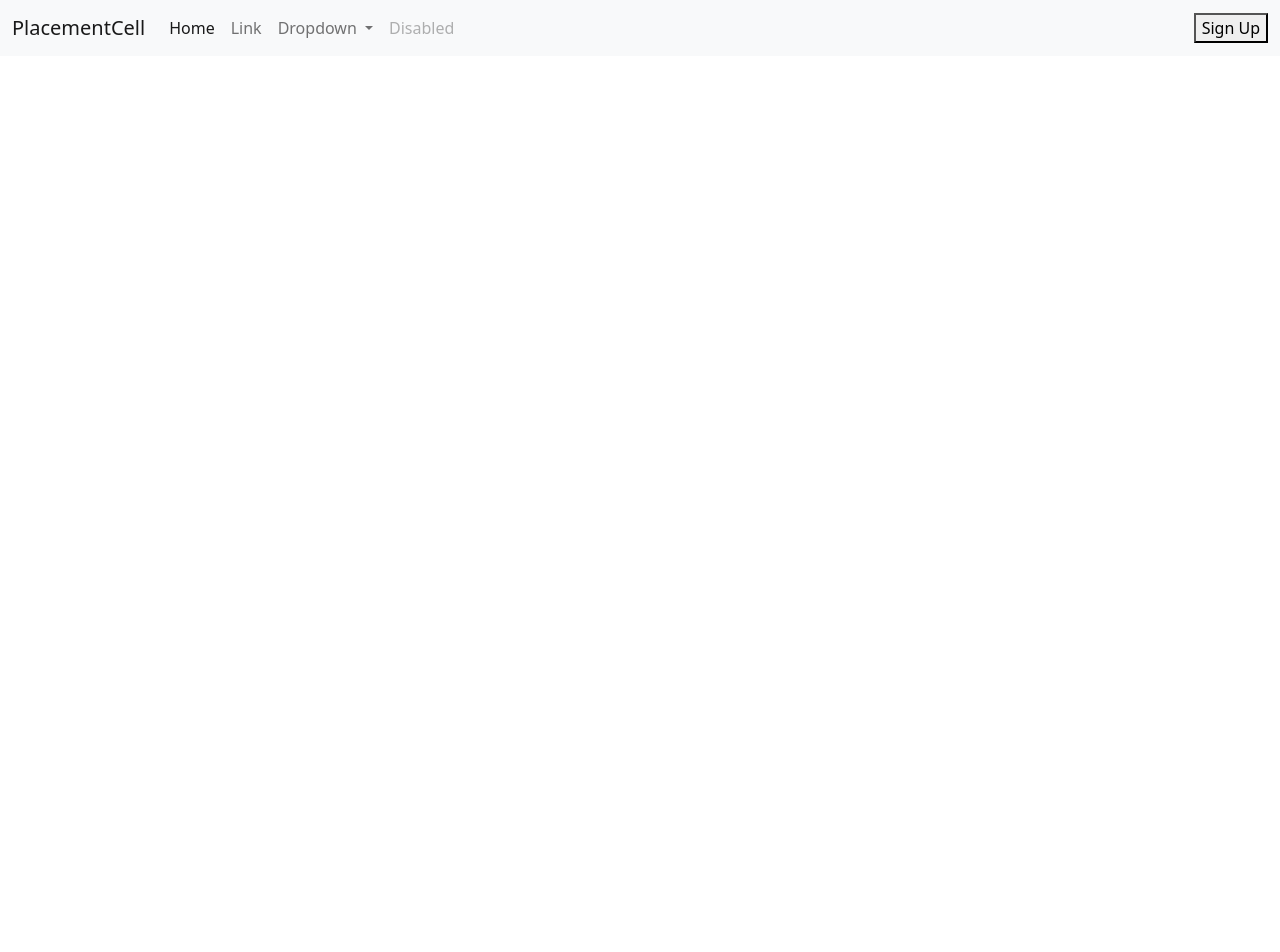
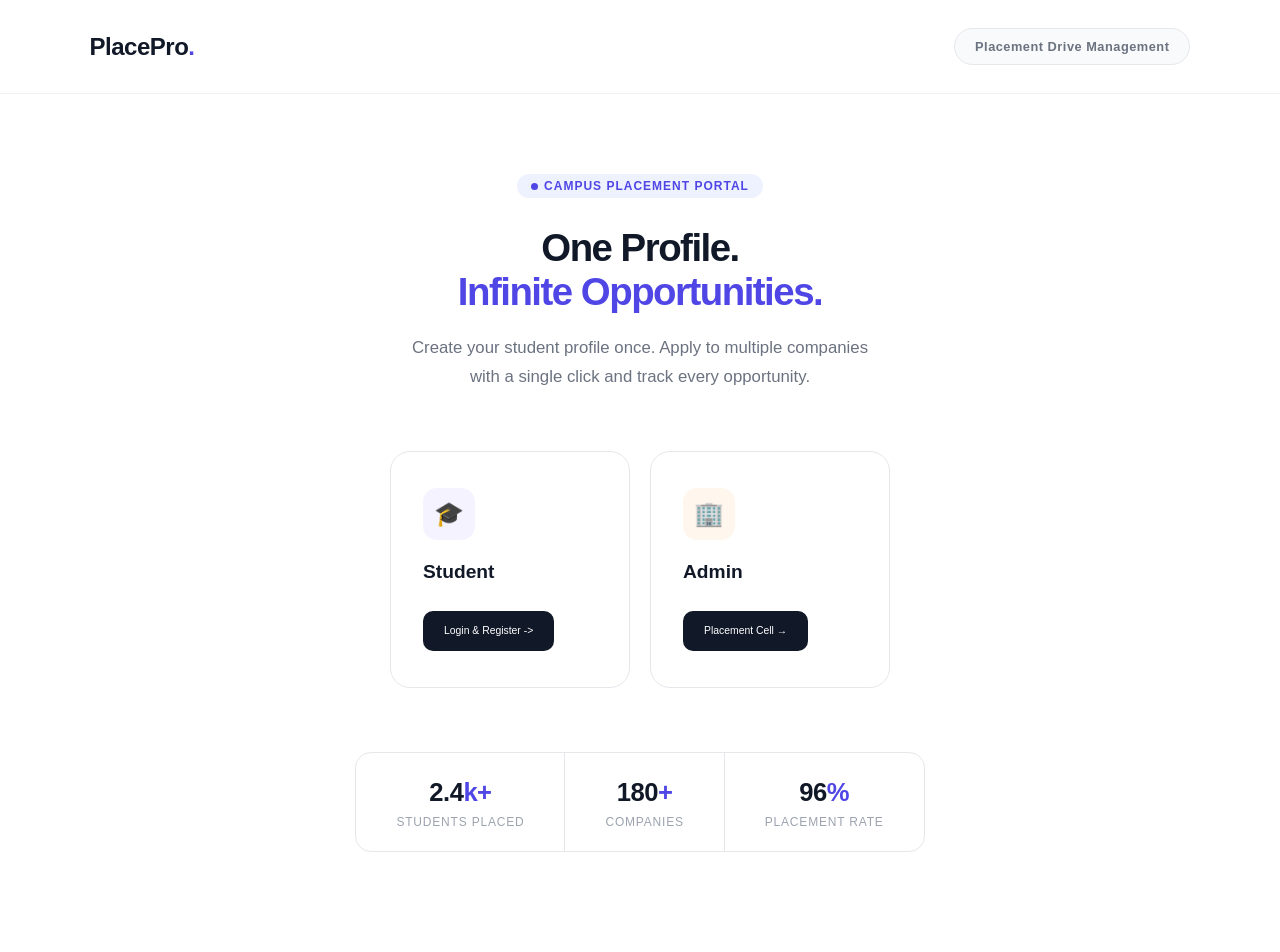
Before and after one commit to Nimesh30/PlacementCell, an Angular app in the folder frontend/placement-frontend/: page / in a window 1280 px wide. Shown: the top 952 px of the page. Before the commit the page ends 800 px from the top, so only its background shows below. Built offline with nearby package versions, Linux system fonts and the light colour scheme.

Commit message:
Design landing Page

```diff
--- a/frontend/placement-frontend/src/app/Components/home/home.css
+++ b/frontend/placement-frontend/src/app/Components/home/home.css
@@ -0,0 +1,226 @@
+
+* { margin: 0; padding: 0; box-sizing: border-box; }
+
+body {
+
+    font-family: 'Plus Jakarta Sans', sans-serif;
+    background: #ffffff;
+    color: #111827;
+    min-height: 100vh;
+}
+
+ /* HEADER */
+        header {
+            display: flex;
+            justify-content: space-between;
+            align-items: center;
+            padding: 28px 7%;
+            border-bottom: 1px solid #f1f1f1;
+        }
+
+        .logo {
+            font-size: 1.5rem;
+            font-weight: 800;
+            color: #111827;
+            letter-spacing: -0.5px;
+        }
+
+        .logo span { color: #4f46e5; }
+
+        .nav-pill {
+            font-size: 0.8rem;
+            font-weight: 600;
+            color: #6b7280;
+            background: #f9fafb;
+            border: 1px solid #e5e7eb;
+            padding: 8px 20px;
+            border-radius: 100px;
+            letter-spacing: 0.5px;
+        }
+
+        /* HERO */
+        main {
+            display: flex;
+            flex-direction: column;
+            align-items: center;
+            text-align: center;
+            padding: 80px 7% 60px;
+        }
+
+        .badge {
+            display: inline-flex;
+            align-items: center;
+            gap: 6px;
+            background: #eef2ff;
+            color: #4f46e5;
+            font-size: 0.75rem;
+            font-weight: 700;
+            letter-spacing: 1px;
+            text-transform: uppercase;
+            padding: 6px 14px;
+            border-radius: 100px;
+            margin-bottom: 28px;
+        }
+
+        .badge::before {
+            content: '';
+            width: 7px;
+            height: 7px;
+            background: #4f46e5;
+            border-radius: 50%;
+        }
+
+        h1 {
+            font-size: 2.4rem;
+            font-weight: 800;
+            line-height: 1.15;
+            letter-spacing: -1.5px;
+            color: #111827;
+            margin-bottom: 18px;
+        }
+
+        h1 .accent { color: #4f46e5; }
+
+        .subtext {
+            font-size: 1.05rem;
+            color: #6b7280;
+            max-width: 480px;
+            line-height: 1.75;
+            font-weight: 400;
+            margin-bottom: 60px;
+        }
+
+        /* CARDS */
+        .cards {
+            display: flex;
+            gap: 20px;
+            justify-content: center;
+            flex-wrap: wrap;
+            width: 100%;
+            max-width: 500px;
+        }
+
+        .card {
+            flex: 1;
+            width: 100px;
+            background: #ffffff;
+            border: 1.5px solid #e5e7eb;
+            border-radius: 20px;
+            padding: 36px 32px;
+            cursor: pointer;
+            transition: all 0.25s ease;
+            display: flex;
+            flex-direction: column;
+            align-items: flex-start;
+            text-align: left;
+        }
+
+        .card:hover {
+            border-color: #4f46e5;
+            box-shadow: 0 12px 40px rgba(79, 70, 229, 0.1);
+            transform: translateY(-6px);
+        }
+
+        .icon {
+            width: 52px;
+            height: 52px;
+            background: #f5f3ff;
+            border-radius: 14px;
+            display: flex;
+            align-items: center;
+            justify-content: center;
+            font-size: 1.5rem;
+            margin-bottom: 20px;
+        }
+
+        .card:nth-child(2) .icon {
+            background: #fff7ed;
+        }
+
+        .card h3 {
+            font-size: 1.2rem;
+            font-weight: 700;
+            color: #111827;
+            margin-bottom: 8px;
+        }
+
+        .card p {
+            font-size: 0.9rem;
+            color: #9ca3af;
+            line-height: 1.65;
+            margin-bottom: 28px;
+            font-weight: 400;
+        }
+
+        .btn {
+            margin-top: 20px;
+            display: inline-flex;
+            align-items: center;
+            gap: 8px;
+            background: #111827;
+            color: #ffffff;
+            font-size: 0.65rem;
+            font-weight: 500;
+            padding: 11px 20px;
+            border-radius: 10px;
+            transition: background 0.2s, gap 0.2s;
+        }
+
+        .card:hover .btn {
+            background: #4f46e5;
+            gap: 12px;
+        }
+
+        /* STATS */
+        .stats {
+            display: flex;
+            align-items: center;
+            gap: 0;
+            margin-top: 64px;
+            border: 1.5px solid #e5e7eb;
+            border-radius: 16px;
+            overflow: hidden;
+        }
+
+        .stat {
+            padding: 20px 40px;
+            text-align: center;
+        }
+
+        .stat + .stat {
+            border-left: 1.5px solid #e5e7eb;
+        }
+
+        .stat-num {
+            font-size: 1.6rem;
+            font-weight: 800;
+            color: #111827;
+            letter-spacing: -0.5px;
+        }
+
+        .stat-num span { color: #4f46e5; }
+
+        .stat-label {
+            font-size: 0.75rem;
+            color: #9ca3af;
+            font-weight: 500;
+            margin-top: 2px;
+            text-transform: uppercase;
+            letter-spacing: 0.8px;
+        }
+
+        /* FOOTER */
+        footer {
+            text-align: center;
+            padding: 28px;
+            font-size: 0.8rem;
+            color: #d1d5db;
+            border-top: 1px solid #f3f4f6;
+            margin-top: 60px;
+        }
+
+        @media (max-width: 640px) {
+            .cards { flex-direction: column; align-items: center; }
+            .stats { flex-direction: column; width: fit-content; }
+            .stat + .stat { border-left: none; border-top: 1.5px solid #e5e7eb; }
+        }
--- a/frontend/placement-frontend/src/app/Components/home/home.html
+++ b/frontend/placement-frontend/src/app/Components/home/home.html
@@ -1,40 +1,57 @@
-<nav class="navbar navbar-expand-lg navbar-light bg-light">
-    <div class="container-fluid">
-        <a class="navbar-brand" href="#">PlacementCell</a>
-        <button class="navbar-toggler" type="button" data-bs-toggle="collapse" data-bs-target="#navbarSupportedContent"
-            aria-controls="navbarSupportedContent" aria-expanded="false" aria-label="Toggle navigation">
-            <span class="navbar-toggler-icon"></span>
-        </button>
-        <div class="collapse navbar-collapse" id="navbarSupportedContent">
-            <ul class="navbar-nav me-auto mb-2 mb-lg-0">
-                <li class="nav-item">
-                    <a class="nav-link active" aria-current="page" href="#">Home</a>
-                </li>
-                <li class="nav-item">
-                    <a class="nav-link" href="#">Link</a>
-                </li>
-                <li class="nav-item dropdown">
-                    <a class="nav-link dropdown-toggle" href="#" id="navbarDropdown" role="button"
-                        data-bs-toggle="dropdown" aria-expanded="false">
-                        Dropdown
-                    </a>
-                    <ul class="dropdown-menu" aria-labelledby="navbarDropdown">
-                        <li><a class="dropdown-item" href="#">Action</a></li>
-                        <li><a class="dropdown-item" href="#">Another action</a></li>
-                        <li>
-                            <hr class="dropdown-divider">
-                        </li>
-                        <li><a class="dropdown-item" href="#">Something else here</a></li>
-                    </ul>
-                </li>
-                <li class="nav-item">
-                    <a class="nav-link disabled" href="#" tabindex="-1" aria-disabled="true">Disabled</a>
-                </li>
-            </ul>
-            <form class="d-flex">
-                <!-- <button class="btn btn-outline-success" routerLink="/signup">Sign Up</button> -->
-                <button (click)="goToSignup()">Sign Up</button>
-            </form>
+<!DOCTYPE html>
+<html lang="en">
+<head>
+    <meta charset="UTF-8">
+    <meta name="viewport" content="width=device-width, initial-scale=1.0">
+    <title>PlacePro | Campus Portal</title>
+    <link href="./home.css" rel="stylesheet">
+</head>
+<body>
+
+<header>
+    <div class="logo">PlacePro<span>.</span></div>
+    <span class="nav-pill">Placement Drive Management</span>
+</header>
+
+<main>
+
+    <div class="badge">Campus Placement Portal</div>
+
+        <h1>One Profile.<br><span class="accent">Infinite Opportunities.</span></h1>
+        <p class="subtext">Create your student profile once. Apply to multiple companies with a single click and track every opportunity.</p>
+
+    <div class="cards">
+        <div class="card">
+            <div class="icon">🎓</div>
+            <h3>Student</h3>
+            <div class="btn">Login & Register -></div>
+        </div>
+
+        <div class="card">
+            <div class="icon">🏢</div>
+            <h3>Admin</h3>
+            <!-- <p>Manage placement drives, review student profiles, and coordinate with recruiters efficiently.</p> -->
+            <div class="btn">Placement Cell →</div>
         </div>
     </div>
-    </nav>
+
+    <div class="stats">
+        <div class="stat">
+            <div class="stat-num">2.4<span>k+</span></div>
+            <div class="stat-label">Students Placed</div>
+        </div>
+        <div class="stat">
+            <div class="stat-num">180<span>+</span></div>
+            <div class="stat-label">Companies</div>
+        </div>
+        <div class="stat">
+            <div class="stat-num">96<span>%</span></div>
+            <div class="stat-label">Placement Rate</div>
+        </div>
+    </div>
+</main>
+
+<footer>© 2025 PlacePro. All rights reserved.</footer>
+
+</body>
+</html>
```
Also changed, not shown: 1 other file (tests, documents, lock files or other folders).
